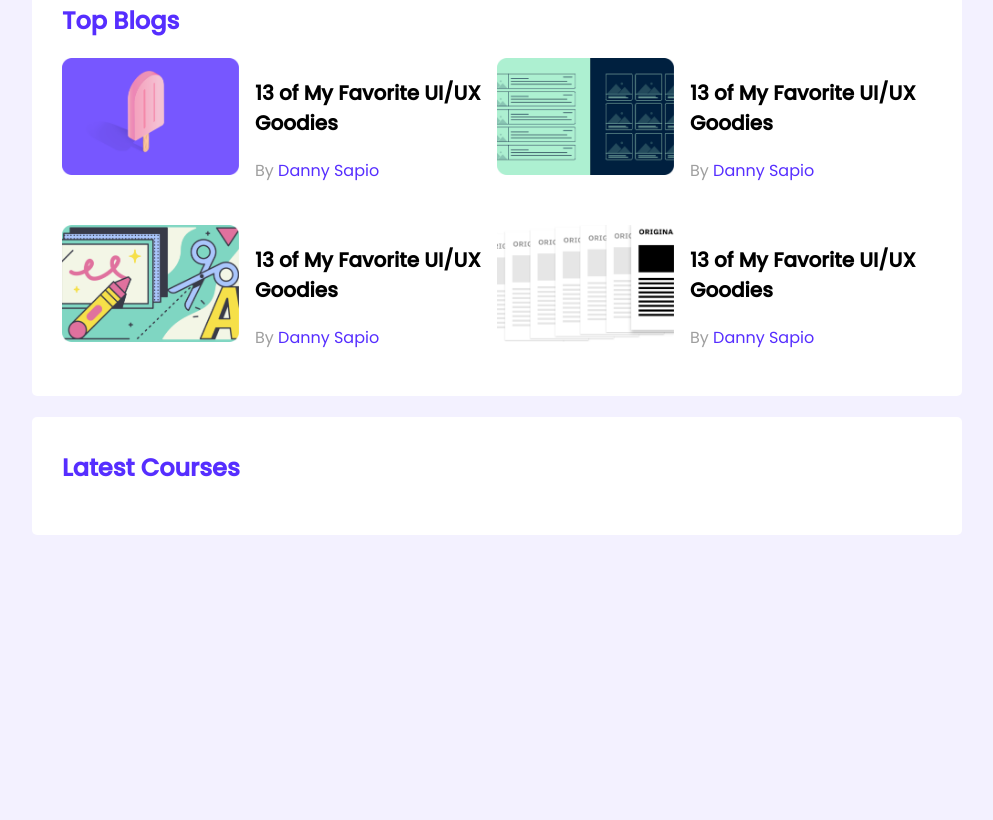
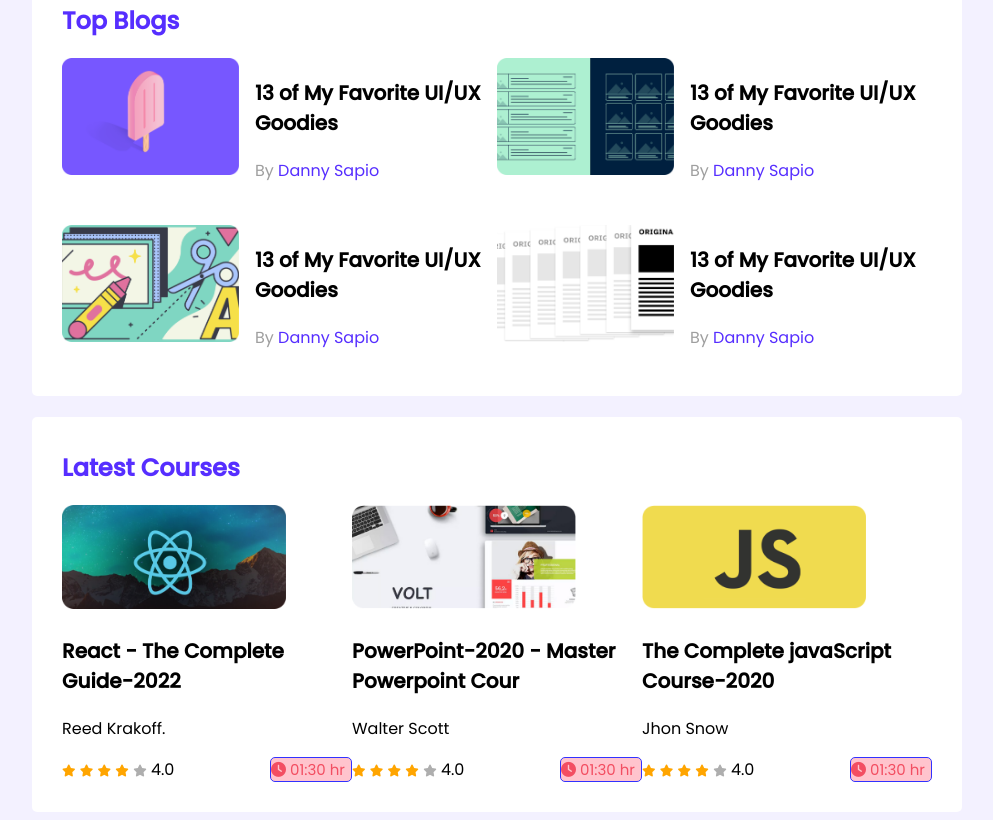
Before and after one commit to Hafiz-Sakib/leader-board-css3, a plain HTML site: page index.html in a window 1280 px wide. Shown: the part 329-1149 px from the top of the page, without its empty margins (143-1136 px from the left). Before the commit the page ends 872 px from the top, so only its background shows below. Drawn offline with Linux system fonts and the light colour scheme.

Commit message:
Section two done

```diff
--- a/index.html
+++ b/index.html
@@ -5,6 +5,8 @@
     <meta http-equiv="X-UA-Compatible" content="IE=edge">
     <meta name="viewport" content="width=device-width, initial-scale=1.0">
     <title>Leader Board</title>
+    <!-- font awsome -->
+    <script src="https://kit.fontawesome.com/31b25d5dcf.js" crossorigin="anonymous"></script>
     <!-- stylesheet -->
     <link rel="stylesheet" href="styles/style.css">
 </head>
@@ -96,6 +98,68 @@
         <!--.....................,,,,,,,,,,,,,,,,,,,,,,,,,,,,,,,,,,,,,, latest courses part started................................................ -->
         <section class="container">
             <h2 class="section-title">Latest Courses</h2>
+            <div class="courses">
+                <div class="course">
+                    <div class="courses-banner"><img src="images/courses/course-1.png" alt=""></div>
+                    <div class="course-detail">
+                        <h3 class="course-title">React - The Complete Guide-2022</h3>
+                        <p class="course-author">Reed Krakoff.</p>
+                    </div>
+                    <div class="course-info">
+                        <div>
+                            <i class="fas fa-star filled"></i>
+                            <i class="fas fa-star filled"></i>
+                            <i class="fas fa-star filled"></i>
+                            <i class="fas fa-star filled"></i>
+                            <i class="fas fa-star empty"></i>
+                            <span>4.0</span>
+                        </div>
+                    <div class="course-duration">
+                        <i class="fas fa-clock"></i>
+                        01:30 hr </div>
+                    </div>
+                </div>
+                <div class="course">
+                    <div class="courses-banner"><img src="images/courses/course-2.png" alt=""></div>
+                    <div class="course-detail">
+                        <h3 class="course-title">PowerPoint-2020 - Master Powerpoint Cour</h3>
+                        <p class="course-author">Walter Scott</p>
+                    </div>
+                    <div class="course-info">
+                        <div>
+                            <i class="fas fa-star filled"></i>
+                            <i class="fas fa-star filled"></i>
+                            <i class="fas fa-star filled"></i>
+                            <i class="fas fa-star filled"></i>
+                            <i class="fas fa-star empty"></i>
+                            <span>4.0</span>
+                        </div>
+                    <div class="course-duration">
+                        <i class="fas fa-clock"></i>
+                        01:30 hr </div>
+                    </div>
+                </div>
+                <div class="course">
+                    <div class="courses-banner"><img src="images/courses/course-3.png" alt=""></div>
+                    <div class="course-detail">
+                        <h3 class="course-title">The Complete javaScript Course-2020</h3>
+                        <p class="course-author">Jhon Snow</p>
+                    </div>
+                    <div class="course-info">
+                        <div>
+                            <i class="fas fa-star filled"></i>
+                            <i class="fas fa-star filled"></i>
+                            <i class="fas fa-star filled"></i>
+                            <i class="fas fa-star filled"></i>
+                            <i class="fas fa-star empty"></i>
+                            <span>4.0</span>
+                        </div>
+                    <div class="course-duration">
+                        <i class="fas fa-clock"></i>
+                        01:30 hr </div>
+                    </div>
+                </div>
+            </div>
         </section>
     </main>
 </body>
--- a/styles/style.css
+++ b/styles/style.css
@@ -74,3 +74,42 @@ hr {
   color: #562eff;
   font-size: 16px;
 }
+/* ......................Courses styles......................... */
+.courses {
+  display: grid;
+  grid-template-columns: repeat(3, 1fr);
+}
+.course-title {
+  font-size: 20px;
+}
+.courses .courses-banner img {
+  width: 224px;
+  height: 104px;
+}
+.course-info {
+  display: flex;
+  align-items: center;
+  justify-content: space-between;
+}
+.fa-star {
+  font-size: 12px;
+}
+.fa-star.filled {
+  color: orange;
+}
+.fa-star.empty {
+  color: #aeaeae;
+}
+.course-duration {
+  color: #f1233b;
+  left: 33.98%;
+  right: 62.03%;
+  top: 92.49%;
+  bottom: 5.87%;
+  width: 80px;
+  border: 1px solid blue;
+  border-radius: 5px;
+  background-color: lightpink;
+  opacity: 0.8;
+  font-size: 15px;
+}
```
